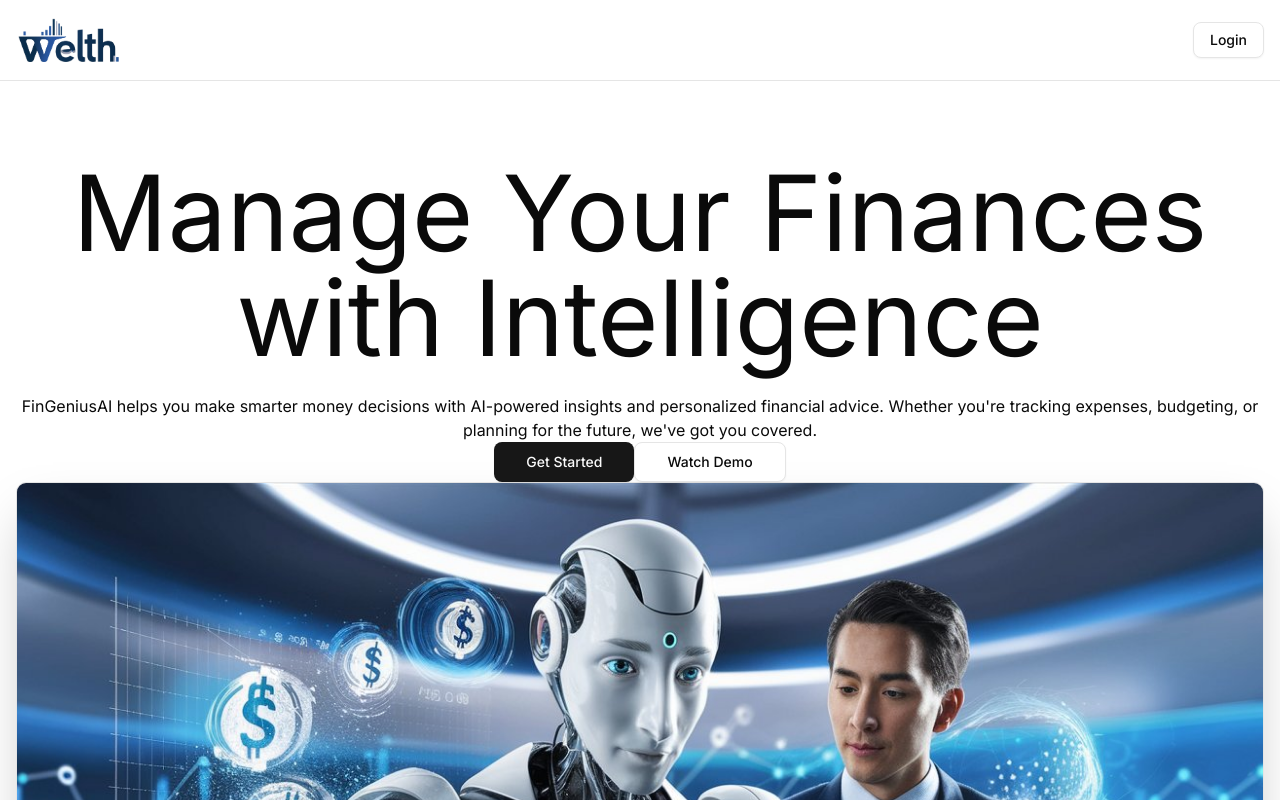
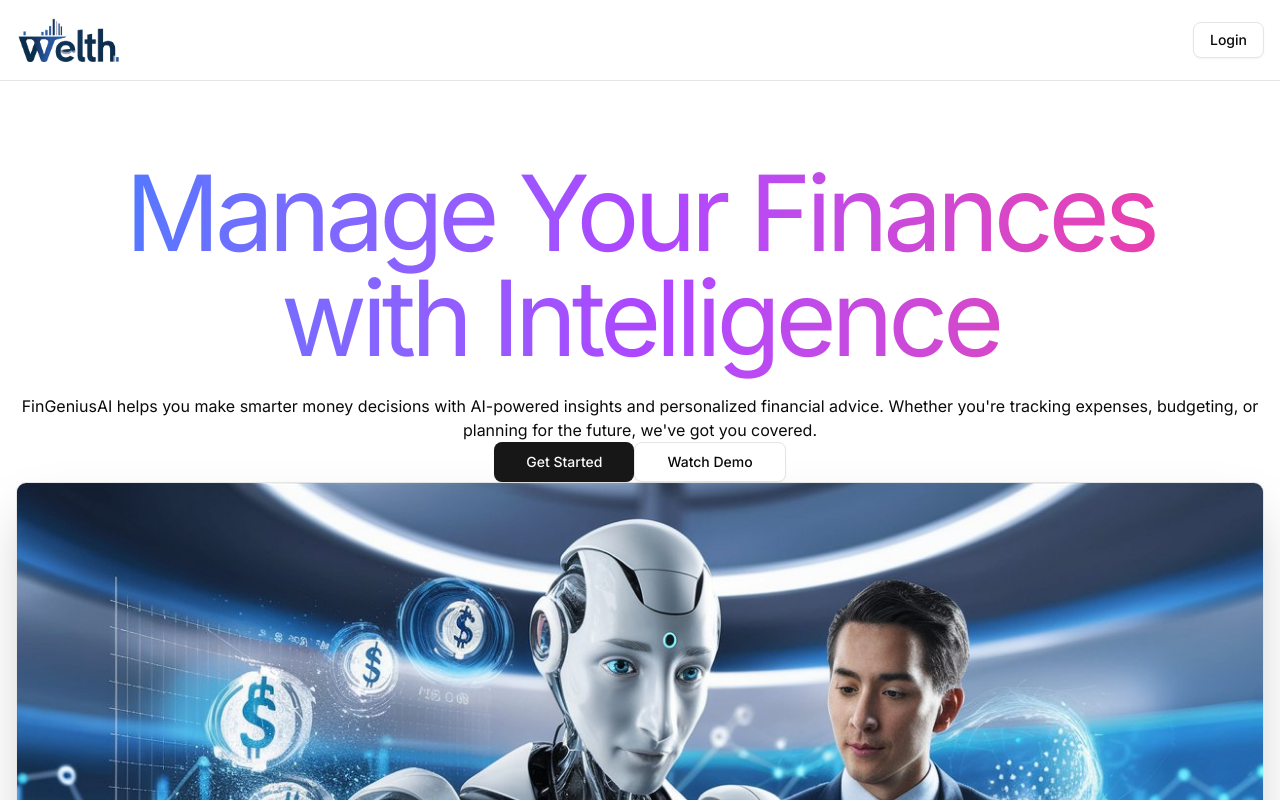
Before and after one commit to komal2203/FinGeniusAI, a Next.js app: page / in a window 1280 px wide. Shown: the top 800 px of the page. Built offline with nearby package versions, Linux system fonts and the light colour scheme; no server answers.

Commit message:
setup gradient done

```diff
--- a/components/hero.jsx
+++ b/components/hero.jsx
@@ -7,7 +7,7 @@ const HeroSection = () => {
   return (
     <div className="pb-20 px-4">
       <div className="container mx-auto text-center ">
-        <h1 className="text-5xl md:text-8xl lg:text-[105px] pb-6 gradient-title">
+        <h1 className="text-5xl md:text-8xl lg:text-[105px] pb-6 bg-gradient-to-r from-blue-500 via-purple-500 to-pink-500 text-transparent bg-clip-text tracking-tighter">
           Manage Your Finances <br /> with Intelligence
         </h1>
         <p>
```
